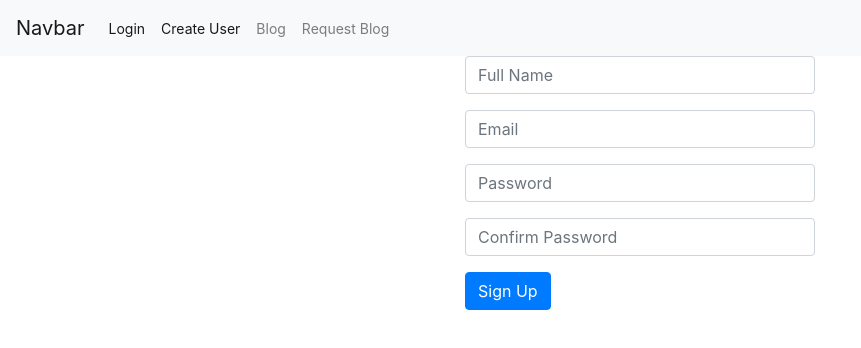
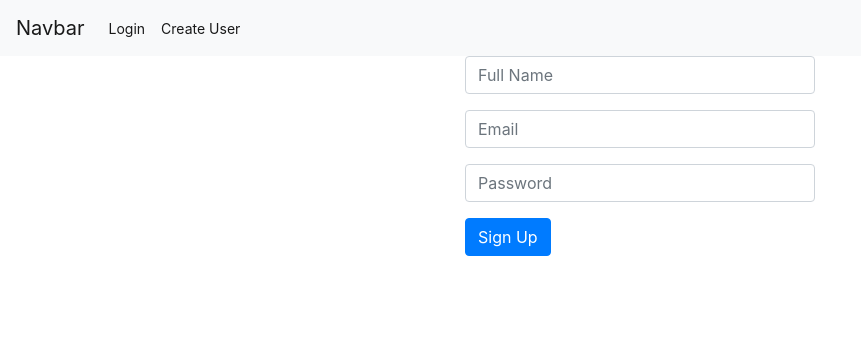
Before and after one commit to Pandacy/FrontEndBlogCreator, an Angular app in the folder BlogCreator/: page /userform-component in a window 1280 px wide. Shown: the top 348 px of the page, without its empty margins (0-861 px from the left). Built offline with nearby package versions, Linux system fonts and the light colour scheme.

Commit message:
added checks on forms

```diff
--- a/BlogCreator/src/app/authorization/authorization.component.ts
+++ b/BlogCreator/src/app/authorization/authorization.component.ts
@@ -27,6 +27,8 @@ export class AuthorizationComponent implements OnInit {
   }
 
   public getAccessToken(){
+    this.submitted = true;
+    if  (this.authForm.valid){
       var login = {
         'name' : this.authForm.get('name').value,
         'password' : this.authForm.get('pass').value,
@@ -35,9 +37,11 @@ export class AuthorizationComponent implements OnInit {
       let resp=this.httpClient.post("http://localhost:9090/user/login", login, {responseType : 'text'}  );
       resp.subscribe(data=>this.accessApi(data, login.name));
     }
+  }
 
 
   public accessApi(token, name){
+
     if (token !== ""){
       let tokenStr = 'Bearer ' + token;
       const headers = new HttpHeaders().set('Authorization', tokenStr);
--- a/BlogCreator/src/app/blog/blog.component.ts
+++ b/BlogCreator/src/app/blog/blog.component.ts
@@ -15,7 +15,6 @@ export class BlogComponent implements OnInit {
   constructor(private blog: BlogService) {
     this.blog.getBlog().subscribe((data) => {
       this.data = data;
-      console.log(data);
       localStorage.setItem("idBlog", data["id"]);
     })
   }
--- a/BlogCreator/src/app/blog/blog.service.ts
+++ b/BlogCreator/src/app/blog/blog.service.ts
@@ -12,7 +12,6 @@ export class BlogService {
   }
   getBlog()
   {
-    console.log(localStorage.getItem('name'));
     return this.httpClient.get("http://localhost:9090/blog/" + localStorage.getItem('name'));
   }
   addBlog(payload) {
--- a/BlogCreator/src/app/blogform/blogform.component.ts
+++ b/BlogCreator/src/app/blogform/blogform.component.ts
@@ -36,6 +36,8 @@ export class BlogformComponent implements OnInit {
   }
 
   blogrequest() {
+    this.submitted = true;
+    if  (this.blogForm.valid){
       var data = {
         'description' : this.blogForm.get('description').value,
         'title' : this.blogForm.get('title').value,
@@ -49,3 +51,4 @@ export class BlogformComponent implements OnInit {
       )
     }
   }
+}
--- a/BlogCreator/src/app/message/message.service.ts
+++ b/BlogCreator/src/app/message/message.service.ts
@@ -7,7 +7,6 @@ export class MessageService {
   constructor(private httpClient: HttpClient) { }
   getData(id)
   {
-    console.log(id);
     return this.httpClient.get("http://localhost:9090/message/" + id);
   }
   addMessage(payload) {
--- a/BlogCreator/src/app/messageform/messageform.component.ts
+++ b/BlogCreator/src/app/messageform/messageform.component.ts
@@ -35,7 +35,8 @@ export class MessageformComponent implements OnInit {
   }
 
   placemessage() {
-    console.log(localStorage.getItem('idBlog'));
+    this.submitted = true;
+    if (this.messageForm.valid){
       var data = {
         'content' : this.messageForm.get('content').value,
         'blog' : {
@@ -51,3 +52,4 @@ export class MessageformComponent implements OnInit {
       window.location.reload();
     }
   }
+}
--- a/BlogCreator/src/app/navbar/navbar.component.html
+++ b/BlogCreator/src/app/navbar/navbar.component.html
@@ -24,12 +24,6 @@
         <li class="nav-item">
           <a class="nav-link" routerLink="/userform-component" routerLinkActive="active">Create User</a>
         </li>
-        <li class="nav-item">
-          <a class="nav-link" routerLink="/blog-component" routerLinkActive="active">Blog</a>
-        </li>
-        <li class="nav-item">
-          <a class="nav-link" routerLink="/blogform-component" routerLinkActive="active">Request Blog</a>
-        </li>
       </ul>
     </div>
   </nav>
--- a/BlogCreator/src/app/navbar/navbar.component.ts
+++ b/BlogCreator/src/app/navbar/navbar.component.ts
@@ -23,7 +23,7 @@ export class NavbarComponent implements OnInit {
 
   Logout(){
     localStorage.clear();
-    this.ngOnInit();
+    window.location.reload();
     this.router.navigate(['']);
   }
 }
--- a/BlogCreator/src/app/userform/userform.component.html
+++ b/BlogCreator/src/app/userform/userform.component.html
@@ -11,7 +11,7 @@
                 <div *ngIf="fval.fullName.errors.required">
                   Full Name is required and must be a valid name
                 </div>
-
+                <div *ngIf="fval.fullName.errors.minlength">Name must be at least 6 characters</div>
               </div>
             </div>
             <div class="form-group">
@@ -26,19 +26,10 @@
               <input type="password" formControlName="password" class="form-control" placeholder="Password"
                 [ngClass]="{ 'is-invalid': submitted && fval.password.errors}" />
               <div *ngIf="submitted && fval.password.errors" class="invalid-feedback">
-                <div ngClass="fval.password.errors.required">
+                <div ngClass="submitted && fval.password.errors.required">
                   Password is required.
                 </div>
                 <div *ngIf="fval.password.errors.minlength">Password must be at least 6 characters</div>
-              </div>
-            </div>
-            <div class="form-group">
-              <input type="password" formControlName="confirmPassword" class="form-control" placeholder="Confirm Password"
-                [ngClass]="{ 'is-invalid': submitted && fval.confirmPassword.errors }"
-                appConfirmEqualValidator='password' />
-              <div *ngIf="submitted && fval.confirmPassword.errors" class="invalid-feedback">
-                <div *ngIf="fval.confirmPassword.errors.required">Confirm password is required</div>
-                <div *ngIf="fval.confirmPassword.errors?.notEqual">Password Mismatch</div>
               </div>
             </div>
             <div class="form-group">
--- a/BlogCreator/src/app/userform/userform.component.ts
+++ b/BlogCreator/src/app/userform/userform.component.ts
@@ -1,5 +1,5 @@
 import { Component, OnInit, ɵɵresolveBody } from '@angular/core';
-import { FormBuilder, FormGroup, Validators } from '@angular/forms';
+import { FormBuilder, FormControl, FormGroup, Validators } from '@angular/forms';
 import { HttpClient, HttpHeaders, HttpParams} from '@angular/common/http';
 const httpOptions = {
   headers: new HttpHeaders({
@@ -28,10 +28,9 @@ export class UserformComponent implements OnInit {
 
   ngOnInit(): void {
     this.registerForm = this.formBuilder.group({
-      fullName: ['', Validators.required],
+      fullName: ['', [Validators.required, Validators.minLength(6)]],
       email: ['', [Validators.required, Validators.email]],
       password: ['', [Validators.required, Validators.minLength(6)]],
-      confirmPassword: ['', Validators.required],
     });
   }
   get fval() {
@@ -39,6 +38,8 @@ export class UserformComponent implements OnInit {
   }
 
   signup() {
+    this.submitted = true;
+    if (this.registerForm.valid){
       var data = {
         'name' : this.registerForm.get('fullName').value,
         'email' : this.registerForm.get('email').value,
@@ -50,4 +51,18 @@ export class UserformComponent implements OnInit {
         (error) => console.log(error),
       )
     }
+    else{
+      this.validateAllFormFields(this.registerForm);
     }
+  }
+  validateAllFormFields(formGroup: FormGroup) {         //{1}
+  Object.keys(formGroup.controls).forEach(field => {  //{2}
+    const control = formGroup.get(field);             //{3}
+    if (control instanceof FormControl) {             //{4}
+      control.markAsTouched({ onlySelf: true });
+    } else if (control instanceof FormGroup) {        //{5}
+      this.validateAllFormFields(control);            //{6}
+    }
+  });
+}
+}
```
Lines whose indentation alone changed are shown as unchanged.
